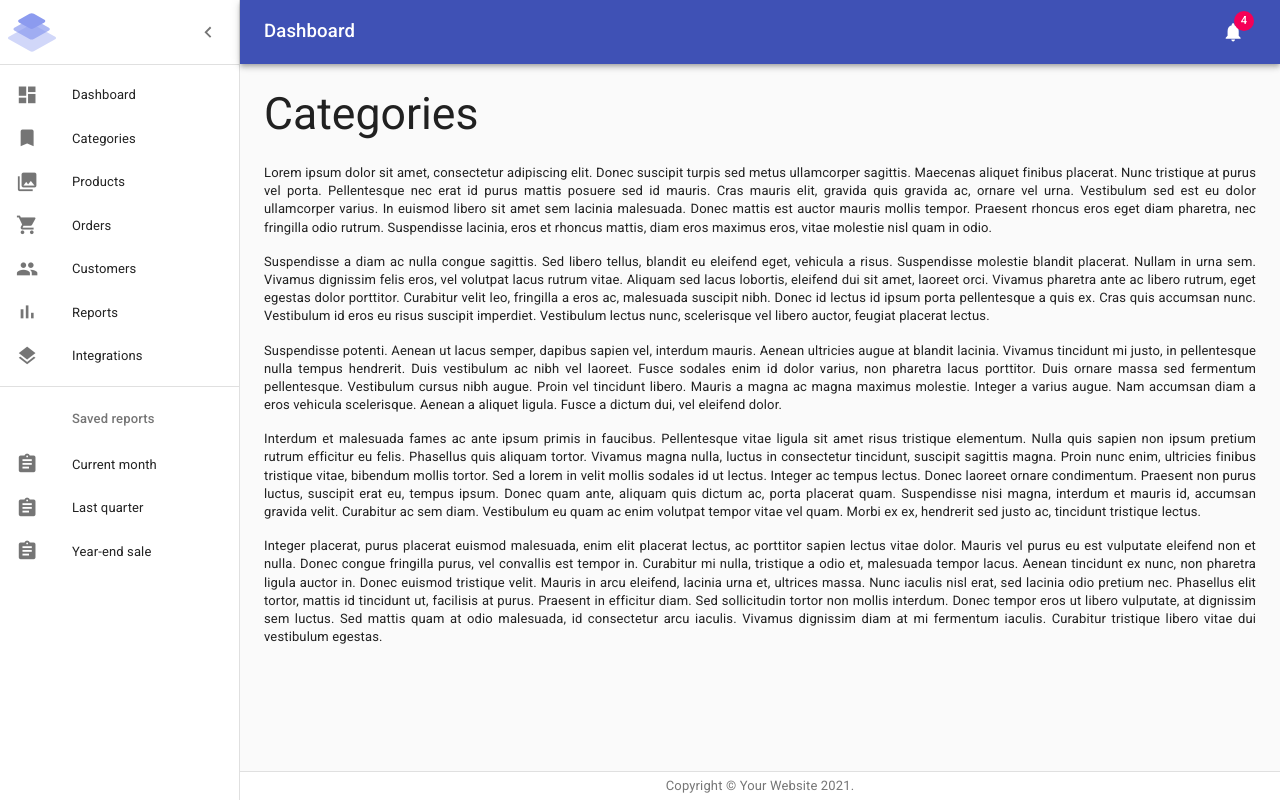
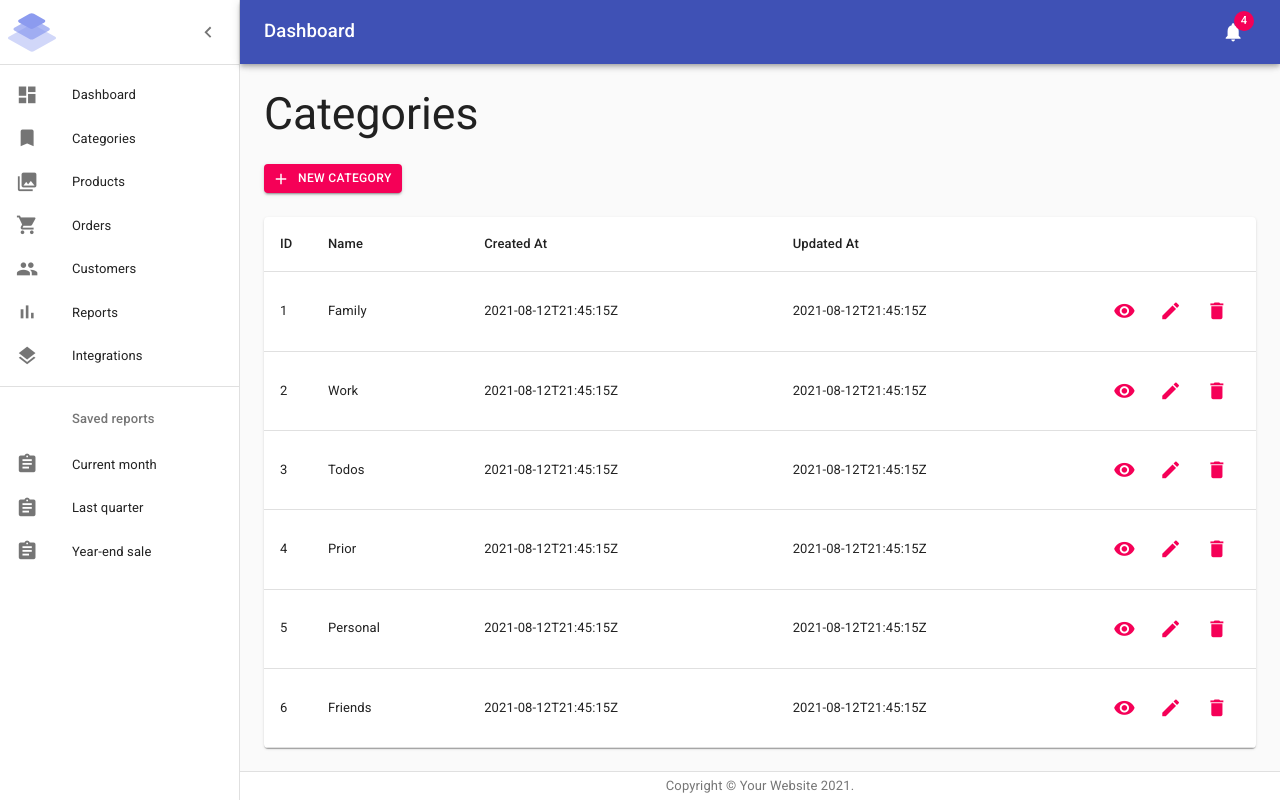
Before and after one commit to jeanbarcellos/reactjs.project-demo-001, a React (Create React App) app: page /categories in a window 1280 px wide. Built offline with nearby package versions, Linux system fonts and the light colour scheme.

Commit message:
App\Pages- Melhorias na página de categoria

```diff
--- a/src/app/pages/categories/CategoriesPage.js
+++ b/src/app/pages/categories/CategoriesPage.js
@@ -1,13 +1,103 @@
 import React from 'react'
+import Table from '@material-ui/core/Table'
+import TableBody from '@material-ui/core/TableBody'
+import TableCell from '@material-ui/core/TableCell'
+import TableContainer from '@material-ui/core/TableContainer'
+import TableHead from '@material-ui/core/TableHead'
+import TableRow from '@material-ui/core/TableRow'
+import Paper from '@material-ui/core/Paper'
+import Icon from '@material-ui/core/Icon'
+import IconButton from '@material-ui/core/IconButton'
+import Page from 'core/Page/Page'
+import Tooltip from '@material-ui/core/Tooltip'
 import PageTile from 'core/Page/PageTile'
-import PageContentDemo from 'core/Page/PageContentDemo'
+import categoriesDb from 'app/@fake-bd/categoriesDb'
+import { Button } from '@material-ui/core'
 
-const CategoriesPage = () => {
+const CategoriesPage = props => {
+  const handleCreate = ev => {
+    console.log('handleCreate')
+  }
+
+  const handleShow = category => ev => {
+    console.log('handleShow', category)
+  }
+
+  const handleEdit = category => ev => {
+    console.log('handleEdit', category)
+  }
+
+  const handleDelete = category => ev => {
+    console.log('handleDelete', category)
+  }
+
   return (
-    <div className='p-24 text-justify'>
-      <PageTile>Categories</PageTile>
-      <PageContentDemo />
-    </div>
+    <Page
+      classes={{
+        root: 'p-24 text-justify'
+      }}
+      header={<PageTile>Categories</PageTile>}
+      content={
+        <div>
+          <div className='mb-24'>
+            <Button
+              size='small'
+              startIcon={<Icon>add</Icon>}
+              variant='contained'
+              color='secondary'
+              onClick={handleCreate}
+            >
+              New category
+            </Button>
+          </div>
+
+          <TableContainer component={Paper}>
+            <Table>
+              <TableHead>
+                <TableRow>
+                  <TableCell align='left'>ID</TableCell>
+                  <TableCell align='left'>Name</TableCell>
+                  <TableCell align='left'>Created At</TableCell>
+                  <TableCell align='left'>Updated At</TableCell>
+                  <TableCell align='left'></TableCell>
+                </TableRow>
+              </TableHead>
+              <TableBody>
+                {categoriesDb.categories.map(row => (
+                  <TableRow key={row.name}>
+                    <TableCell align='left' className='w-48'>
+                      {row.id}
+                    </TableCell>
+                    <TableCell align='left'>{row.name}</TableCell>
+                    <TableCell align='left'>{row.createdAt}</TableCell>
+                    <TableCell align='left'>{row.updatedAt}</TableCell>
+                    <TableCell align='left' className='w-0 whitespace-nowrap'>
+                      <Tooltip title='Details'>
+                        <IconButton color='secondary' onClick={handleShow(row)}>
+                          <Icon>visibility</Icon>
+                        </IconButton>
+                      </Tooltip>
+
+                      <Tooltip title='Edit'>
+                        <IconButton color='secondary' onClick={handleEdit(row)}>
+                          <Icon>edit</Icon>
+                        </IconButton>
+                      </Tooltip>
+
+                      <Tooltip title='Delete'>
+                        <IconButton color='secondary' onClick={handleDelete(row)}>
+                          <Icon>delete</Icon>
+                        </IconButton>
+                      </Tooltip>
+                    </TableCell>
+                  </TableRow>
+                ))}
+              </TableBody>
+            </Table>
+          </TableContainer>
+        </div>
+      }
+    />
   )
 }
 
```
